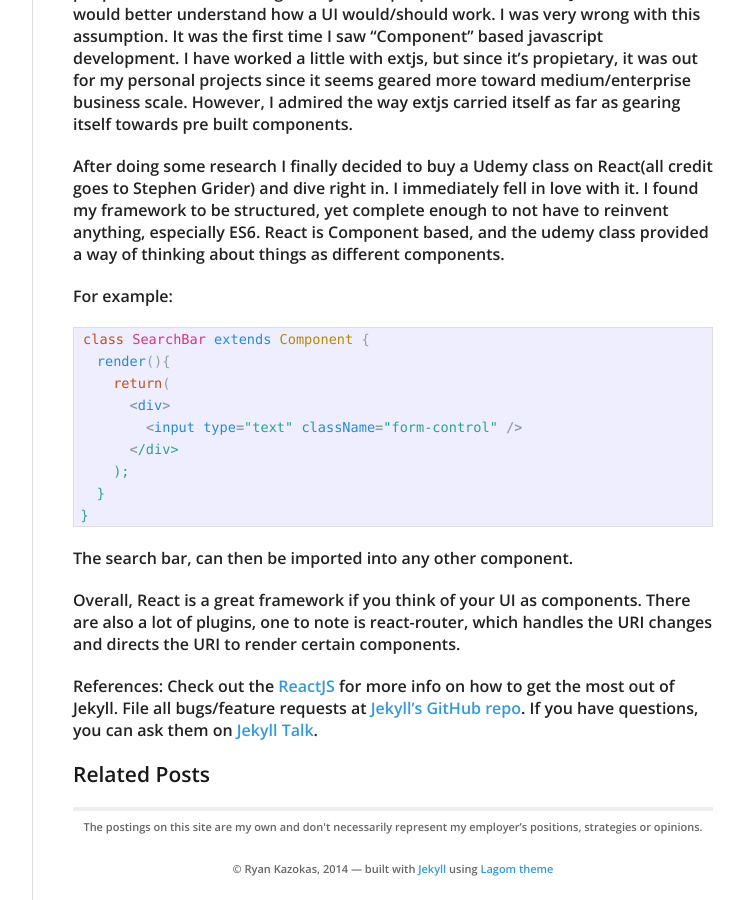
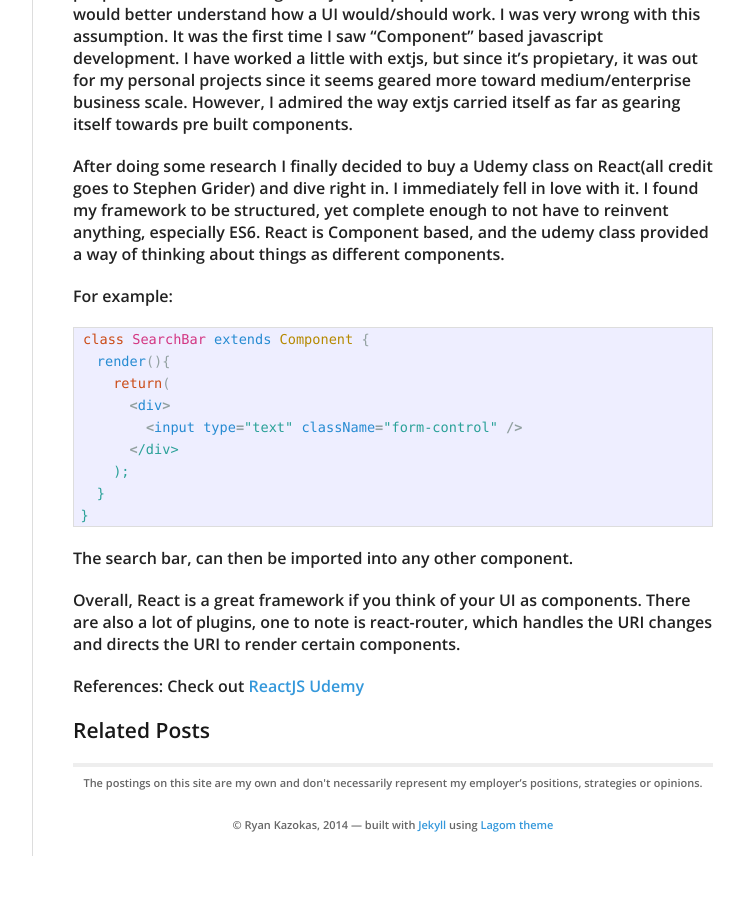
Before and after one commit to ryankazokas/ryankazokas.github.io, a Jekyll site: the page built from _posts/2016-10-08-The-Journey-Into-React-JS.markdown, in a window 1280 px wide and 900 px high, scrolled down 813 px. Shown: the whole window, without its empty margins (378-1122 px from the left). Built offline with Jekyll 4.4.1, drawn with Linux system fonts in a browser that asks for light colours; nearby versions of some CDN libraries; after the commit the page ends 1669 px from its top, so only the background shows below that.

Commit message:
React JS Journey

```diff
--- a/_posts/2016-10-08-The-Journey-Into-React-JS.markdown
+++ b/_posts/2016-10-08-The-Journey-Into-React-JS.markdown
@@ -53,8 +53,9 @@
 Overall, React is a great framework if you think of your UI as components. There are also a lot of plugins, one to note is react-router, which handles the URI changes and directs the URI to render certain components.
 
 References:
-Check out the [ReactJS][react] for more info on how to get the most out of Jekyll. File all bugs/feature requests at [Jekyll’s GitHub repo][jekyll-gh]. If you have questions, you can ask them on [Jekyll Talk][jekyll-talk].
+Check out
+[ReactJS][react]
+[Udemy][udemy]
 
  [react]: https://facebook.github.io/react/
- [jekyll-gh]:   https://github.com/jekyll/jekyll
- [jekyll-talk]: https://talk.jekyllrb.com/
+ [udemy]:   https://www.udemy.com/react-redux
```
